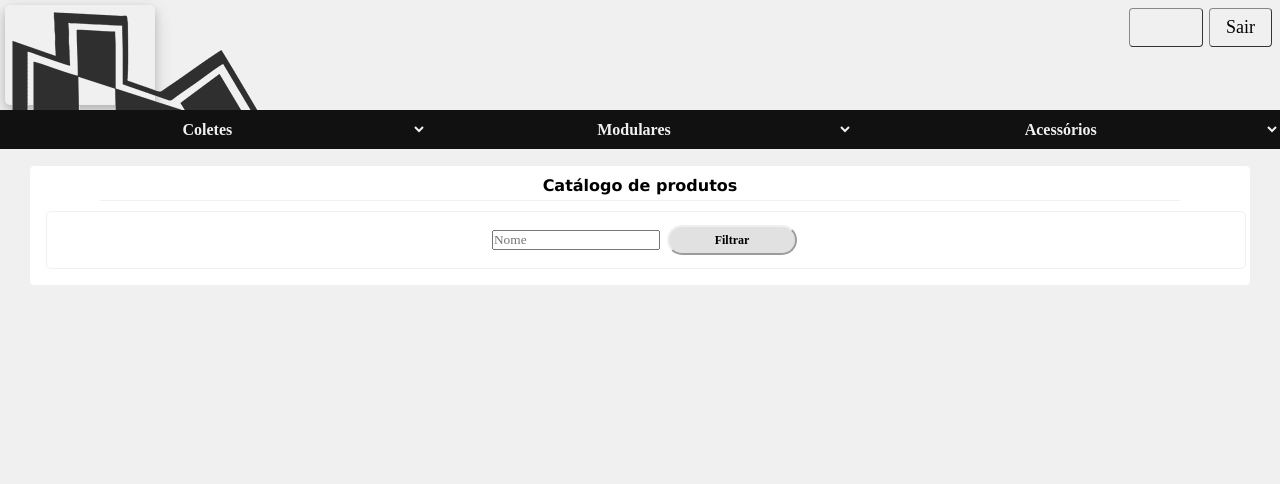
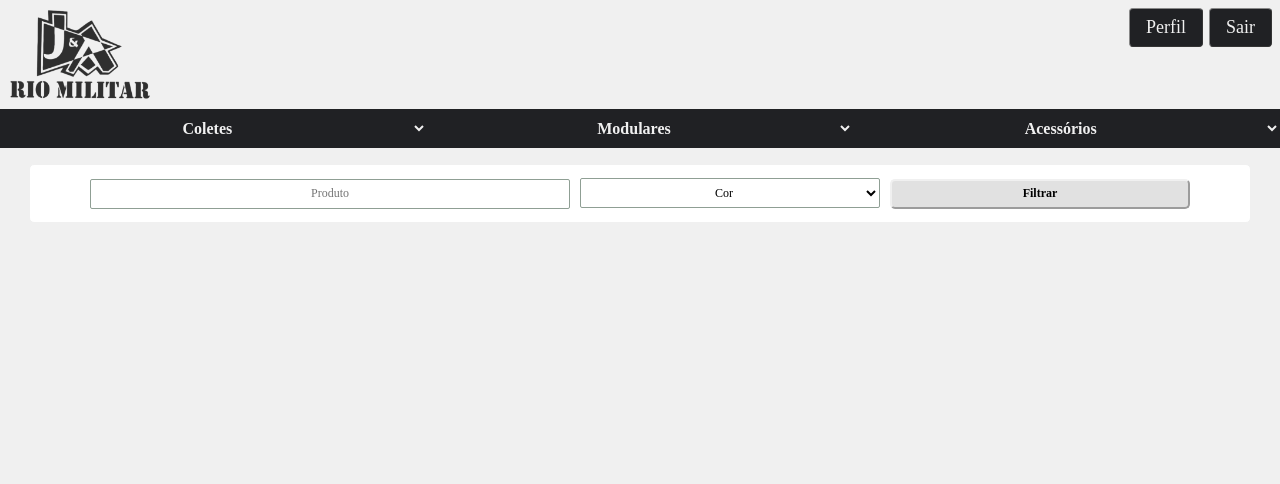
Before and after one commit to tijariomilitar/catalog, a Node server app: template app/view/home.ejs in a window 1280 px wide. Shown: the top 484 px of the page. Run offline with Node 20, Linux system fonts and the light colour scheme; the template is opened without the code that fills it, so the values that code supplies are empty; some libraries are stand-ins or nearby versions.

Commit message:
fix header

```diff
--- a/app/controller/product.js
+++ b/app/controller/product.js
@@ -113,9 +113,11 @@ const productController = {
 				res.send({ products });
 			} else {
 				const products = await Product.filter(false, params, values);
+				console.log(products);
 				for(i in products){
 					products[i].images = await Product.getImages(products[i].id);
 				};
+				console.log(products);
 				res.send({ products });
 			};
 		} catch (err) {
--- a/app/view/home.ejs
+++ b/app/view/home.ejs
@@ -3,56 +3,35 @@
         <% include ./partials/head %>
 	</head>
 	<body>
-		<header>
-			<div onclick="window.location.href='/'" href="#default" class="favicon"><img class="image" src="/images/favicon.png"></div>
+		<header class="header-background fill">
+			<div onclick="window.location.href='/'" href="#default" class="favicon"><img class="favicon-image" src="/images/favicon/favicon-black.png"></div>
+			<!-- <div onclick="window.location.href='/'" href="#default" class="favicon"><img class="favicon-image" src="/images/jaicon2.png"></div> -->
 			<div class="right">
 				<% if (user.access == 'adm') { %>
 	            	<a class="active" href="/admin">Admin</a>
 	            <% } %>
 				<a class="active" href="/user">Perfil</a>
-				<a onclick="let r = confirm('deseja sair?');if(r==true){window.location.href='/logout'}">Sair</a>
+				<a class="active" onclick="let r = confirm('deseja sair?');if(r==true){window.location.href='/logout'}">Sair</a>
 			</div>
 		</header>
         <% include ./partials/nav %>
 		<section>
-            <div class="container">
-                <div class="box-1">
-                	<h2 class="title-soft underline">Catálogo de produtos</h2>
+			<div id="container" class="container">
 				<form id="product-filter-form" class="box-1">
 					<input type="hidden" name="location" value="productCatalog">
-						<input type="text" name="name" class="btn-generic-search" placeholder="Nome" autocomplete="off">
-						<!-- <input type="text" name="code" class="btn-generic-small" placeholder="Cód" autocomplete="off"> -->
-						<!-- <select name="color" id="product-catalog-color" class="btn-generic-small" autocomplete="off">
+					<input type="text" name="name" class="input-search" placeholder="Produto" autocomplete="off">
+					<input type="hidden" name="code" class="btn-generic-small" placeholder="Cód" autocomplete="off">
+					<select name="color" id="product-catalog-color" class="select-search-color" autocomplete="off">
 						<option value="">Cor</option>
 						<% for(i in productColors){ %>
 							<option value="<%= productColors[i].shortcut %>"><%= productColors[i].name %></option>
 						<% } %>
-						</select> -->
-						<input type="submit" class="btn-submit" value="Filtrar">
+					</select>
+					<input type="submit" class="btn-search-submit" value="Filtrar">
 				</form>
 			</div>
-				<div id="product-catalog-filter-div" class="box-2" style="display:none">
-					<table class="tbl-info box-1" id="product-catalog-filter-tbl"></table>
-					<br>
-					<button id="productCatalogPrevious" autocomplete="off" disabled>&lsaquo;&lsaquo;</button>
-                    <span id="productCatalogPageNumber"></span>
-                    <button id="productCatalogNext" autocomplete="off" disabled>&rsaquo;&rsaquo;</button>
-				</div>
-				<div class="box-2" id="product-show-box" style="display:none;">
-					<table class="tbl-info box-1" id="product-show-tbl">
-						<tr>
-							<td>Cód</td>
-							<td>Nome</td>
-							<td>Tamanho</td>
-							<td>Cor</td>
-						</tr>
-						<tbody id="product-show-tbody"></tbody>
-					</table>
-					<div class="box-1" id="product-image-show"></div>
-					<button id="imagePrevious" autocomplete="off" disabled>&lsaquo;&lsaquo;</button>
-                    <span id="imagePageNumber"></span>
-                    <button id="imageNext" autocomplete="off" disabled>&rsaquo;&rsaquo;</button>
-				</div>
+			<div id="product-catalog" class="container">
+
 			</div>
 		</section>
         <div id="ajax-loader" class="ajax-loader">
--- a/app/view/login.ejs
+++ b/app/view/login.ejs
@@ -4,7 +4,7 @@
 	</head>
 	<body>
 		<header>
-            <div onclick="window.location.href='/'" href="#default" class="favicon"><img class="image" src="/images/favicon.png"></div>
+            <div onclick="window.location.href='/'" href="#default" class="favicon"><img class="favicon-image" src="/images/favicon/favicon-black.png"></div>
 		</header>
 		<section>
 			<div class="container">
--- a/app/view/partials/head.ejs
+++ b/app/view/partials/head.ejs
@@ -3,3 +3,4 @@
 <meta name="viewport" content="width=device-width, user-scalable=no">
 <link rel="stylesheet" type="text/css" href="/stylesheets/main.css">
 <link rel="stylesheet" type="text/css" href="/stylesheets/elements.css">
+<link rel="stylesheet" type="text/css" href="/stylesheets/actions.css">
--- a/app/view/user/signup.ejs
+++ b/app/view/user/signup.ejs
@@ -5,7 +5,7 @@
 	<body>
 		<div class="main">
 			<header>
-			  <div onclick="window.location.href='/'" href="#default" class="favicon"><img class="image" src="/images/favicon.png"></div>
+			  <div onclick="window.location.href='/'" href="#default" class="favicon"><img class="image" src="/images/favicon/favicon-black.png"></div>
 			  <div class="right">
 	            <a class="active" href="/admin">Admin</a>
 			    <a onclick="let r = confirm('deseja sair?');if(r==true){window.location.href='/logout'}">Sair</a>
--- a/public/javascripts/scripts/product/image.js
+++ b/public/javascripts/scripts/product/image.js
@@ -5,7 +5,7 @@ function productImagePagination(images){
 	function paging(){
 		let htmlImage = "";
 	    for (let i = page * pageSize; i < images.length && i < (page + 1) * pageSize;i++){
-			htmlImage += "<img class='favicon-image' src="+images[i].url+">";
+			htmlImage += "<img class='catalog-image' src="+images[i].url+">";
 		};
 
 		document.getElementById("product-"+images[0].product_id+"-image-show").innerHTML = htmlImage;
--- a/public/javascripts/scripts/product/tables.js
+++ b/public/javascripts/scripts/product/tables.js
@@ -4,7 +4,7 @@ function renderProductCatalog(products, pageSize, page, location){
 		html += "<div class='box-4'>";
 			html += "<div id='product-"+products[i].id+"-image-div' class='box'>";
 				// html += "<div class='box' id='product-"+products[i].id+"-image-div'>";
-				html += "<div class='catalog-image' style='height:180px' onclick='window.location=`/product/id/"+products[i].id+"`' id='product-"+products[i].id+"-image-show'></div>";
+				html += "<div class='catalog-image-div' onclick='window.location=`/product/id/"+products[i].id+"`' id='product-"+products[i].id+"-image-show'></div>";
 				html += "<br>";
 				html += "<span class='impact'>"+products[i].name+" "+products[i].size+" | "+products[i].color+"</span>";
 					html += "<br>";
--- /dev/null
+++ b/public/stylesheets/actions.css
@@ -0,0 +1,3 @@
+.fill {
+  object-fit: fill;
+}
--- a/public/stylesheets/elements.css
+++ b/public/stylesheets/elements.css
@@ -3,34 +3,6 @@ a {
 	cursor: pointer;
 	color: black;
 }
-
-.favicon {
-	border-radius: 3px;
-	box-shadow: 0 4px 8px 0 rgba(0, 0, 0, 0.2), 0 6px 20px 0 rgba(0, 0, 0, 0.19);
-	float: left;
-	cursor: pointer;
-	box-sizing: border-box;
-	max-width:150px;
-	max-height:100px;
-	width: auto;
-	height: auto;
-	opacity: 0.8;
-	border-radius: 5px;
-}
-
-.favicon:hover {
-	opacity: 1;
-}
-
-.favicon-image {
-	box-sizing: border-box;
-	max-width:100%;
-	max-height:100%;
-	width: auto;
-	height: auto;
-	border-radius: 5px;
-}
-
 
 .alert-msg {
 	background-color:#fff;
@@ -255,18 +227,26 @@ a {
 	font: 50%;
 }
 
+.catalog-image-div {
+	box-sizing: border-box;
+	max-width:100%;
+	max-height:180px;
+	width: auto;
+	height:180px;
+}
+
+.catalog-image-div:hover {
+	box-shadow: 2px 2px 10px 2px rgba(0, 0, 0, 0.2), 2px 2px 10px 2px rgba(0, 0, 0, 0.19);
+	border-radius: 5px;
+	cursor: pointer;
+}
+
 .catalog-image {
 	box-sizing: border-box;
 	max-width:100%;
 	max-height:180px;
 	width: auto;
 	height: auto;
-}
-
-.catalog-image:hover {
-	box-shadow: 2px 2px 10px 2px rgba(0, 0, 0, 0.2), 2px 2px 10px 2px rgba(0, 0, 0, 0.19);
-	border-radius: 5px;
-	cursor: pointer;
 }
 
 .nowrap {
@@ -384,8 +364,14 @@ a {
 }
 
 /*DROP DOWN ELEMENTS*/
+.navigation {
+	background-color: #202124;
+	width: 100%;
+	display: flex;
+}
+
 .dropbtn {
-    background-color: #111;
+    background-color: #202124;
 	color: #f0f0f0;
 	font-size: 16px;
 	border: none;
@@ -414,10 +400,10 @@ a {
 	color: #f0f0f0;
 	width: 100%;
 	text-align: center;
-	background-color: #111;
+	background-color: #202124;
 }
 
-.dropdown:hover .dropbtn {background-color: #000;}
+.dropdown:hover .dropbtn {background-color: #333;}
 
 select:required:invalid {
 	color: #666;
--- a/public/stylesheets/main.css
+++ b/public/stylesheets/main.css
@@ -12,7 +12,7 @@ header {
 	/*background-size: auto;*/
 }
 
-.header-background {
+.header-background-image {
 	background-image: url("https://images.tcdn.com.br/img/img_prod/698194/1583263752_banner_1.png");
 
 	/* Full height */
@@ -27,14 +27,43 @@ header {
 	z-index: 10;
 }
 
-.fill {
-  object-fit: fill;
+.header-background {
+
+}
+
+.favicon {
+	border-radius: 3px;
+	/*box-shadow: 0 4px 8px 0 rgba(0, 0, 0, 0.2), 0 6px 20px 0 rgba(0, 0, 0, 0.19);*/
+	float: left;
+	cursor: pointer;
+	box-sizing: border-box;
+	max-width:150px;
+	max-height:100px;
+	width: auto;
+	height: auto;
+	opacity: 0.8;
+	border-radius: 5px;
+}
+
+.favicon:hover {
+	opacity: 1;
+}
+
+.favicon-image {
+	box-sizing: border-box;
+	max-width:100%;
+	max-height:100%;
+	width: auto;
+	height: auto;
+	border-radius: 5px;
+	padding: 5px;
 }
 
 header a {
+	background-color: transparent;
 	cursor: pointer;
 	float: left;
-	color: black;
+	color: #999;
 	text-align: center;
 	padding: 10px;
 	padding-left: 16px;
@@ -48,38 +77,20 @@ header a {
 }
 
 header a:hover {
-  background-color: #444;
-}
-
-header select {
-	cursor: pointer;
-	background-color: #000;
+	background-color: rgba(0, 0, 0, 0.2);;
+	box-shadow: 2px 2px 10px 2px rgba(0, 0, 0, 0.2), 2px 2px 10px 2px rgba(0, 0, 0, 0.19);
 	color: #f0f0f0;
-	max-width: 130px;
-	width: 31.1%;
-	text-align: center;
-	padding: 5px;
-	text-decoration: none;
-	font-family: Jazz LET, fantasy;
-	font-weight: 400;
-	font-size: 15px;
-	border-radius: 15px;
-	border: 2px outset #f0f0f0;
-}
-
-header select:hover {
-	background-color: #35453a;
 }
 
 header a.active {
-  /*background-color: #000;*/
-  color: #f0f0f0;
+	background-color: #202124;
+	color: #f0f0f0;
 }
 
 header a.active:hover {
-  /*background-color: #7b8b80;*/
-  box-shadow: 2px 2px 10px 2px rgba(0, 0, 0, 0.2), 2px 2px 10px 2px rgba(0, 0, 0, 0.19);
-  color: white;
+	background-color: #333;
+	box-shadow: 2px 2px 10px 2px rgba(0, 0, 0, 0.2), 2px 2px 10px 2px rgba(0, 0, 0, 0.19);
+	color: white;
 }
 
 header .right {
@@ -90,12 +101,6 @@ body {
 	background-color: #f0f0f0;
 	/*background-image: url("/images/background/umbrobg.jpg");*/
 	min-height: 1000px;
-}
-
-.navigation {
-	background-color: #222;
-	width: 100%;
-	display: flex;
 }
 
 section {
@@ -120,6 +125,18 @@ section .container {
 .menu-box {
 	display: flex;
 	flex-direction: column;
+}
+
+.box {
+	background-color: #fff;
+	margin: 0.5%;
+	width: 100%;
+	display: block;
+	align-items: center;
+	justify-content: center;
+	padding: 10px;
+	border: 1px solid #f0f0f0;
+	box-shadow: 0 4px 8px 0 rgba(0, 0, 0, 0.2), 0 6px 20px 0 rgba(0, 0, 0, 0.19);
 }
 
 .box-1 {
@@ -168,18 +185,6 @@ section .container {
 	display: flex;
 	align-items: center;
 	justify-content: center;
-}
-
-.box {
-	background-color: #fff;
-	margin: 0.5%;
-	width: 100%;
-	display: block;
-	align-items: center;
-	justify-content: center;
-	padding: 10px;
-	border: 1px solid #f0f0f0;
-	box-shadow: 0 4px 8px 0 rgba(0, 0, 0, 0.2), 0 6px 20px 0 rgba(0, 0, 0, 0.19);
 }
 
 table {
```
Also changed, not shown: app/view/index.ejs (+3 -5 lines), config/database.js (+11 -11 lines), public/images/favicon/favicon-black.png (added), public/images/favicon/favicon-white.png (added), public/images/favicon/favicon.png (renamed from public/images/favicon.png), public/images/favicon/jaicon.png (renamed from public/images/jaicon.png), public/images/favicon/jaicon2.png (renamed from public/images/jaicon2.png). Lines whose indentation alone changed are shown as unchanged.
